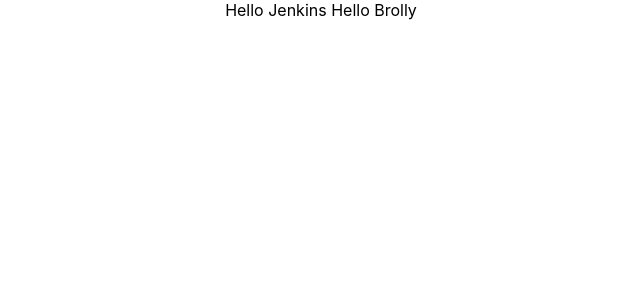
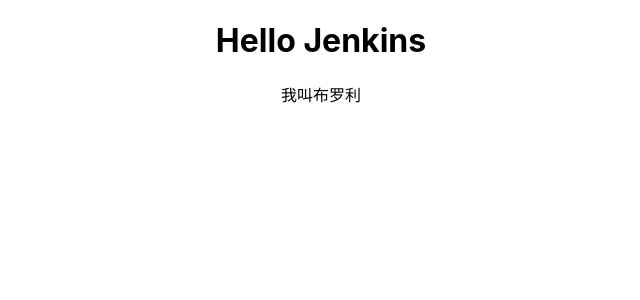
Before and after one commit to Brolly0204/react-cicd, a React (Create React App) app: page / in a window 1280 px wide. Shown: the top 300 px of the page, without its empty margins (319-959 px from the left). Built offline with nearby package versions, Linux system fonts and the light colour scheme.

Commit message:
feat brolly

```diff
--- a/src/App.js
+++ b/src/App.js
@@ -5,8 +5,8 @@
 function App() {
   return (
     <div className="App">
-      Hello Jenkins
-      Hello Brolly
+      <h1>Hello Jenkins</h1>
+      <p>我叫布罗利</p>
     </div>
   );
 }
```
